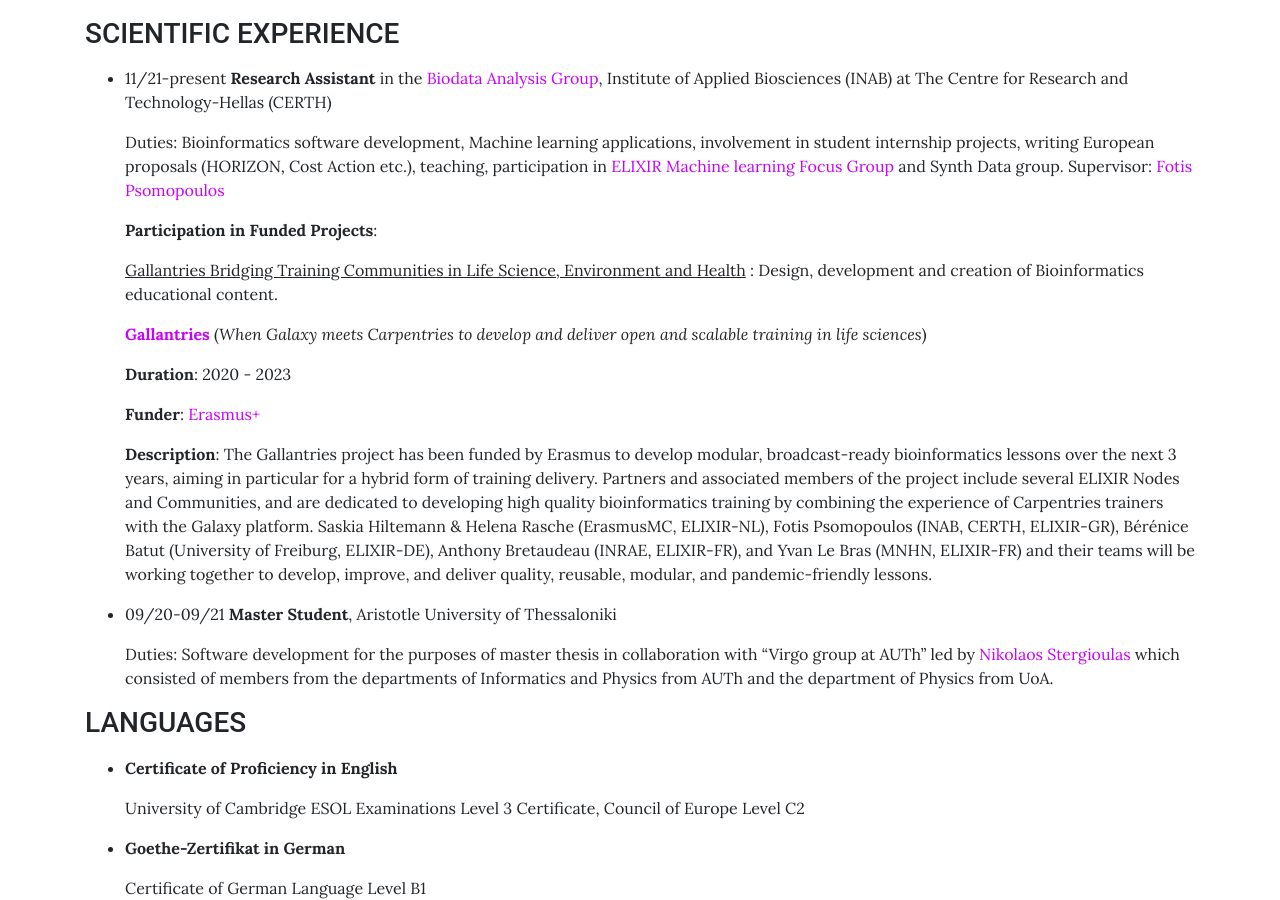
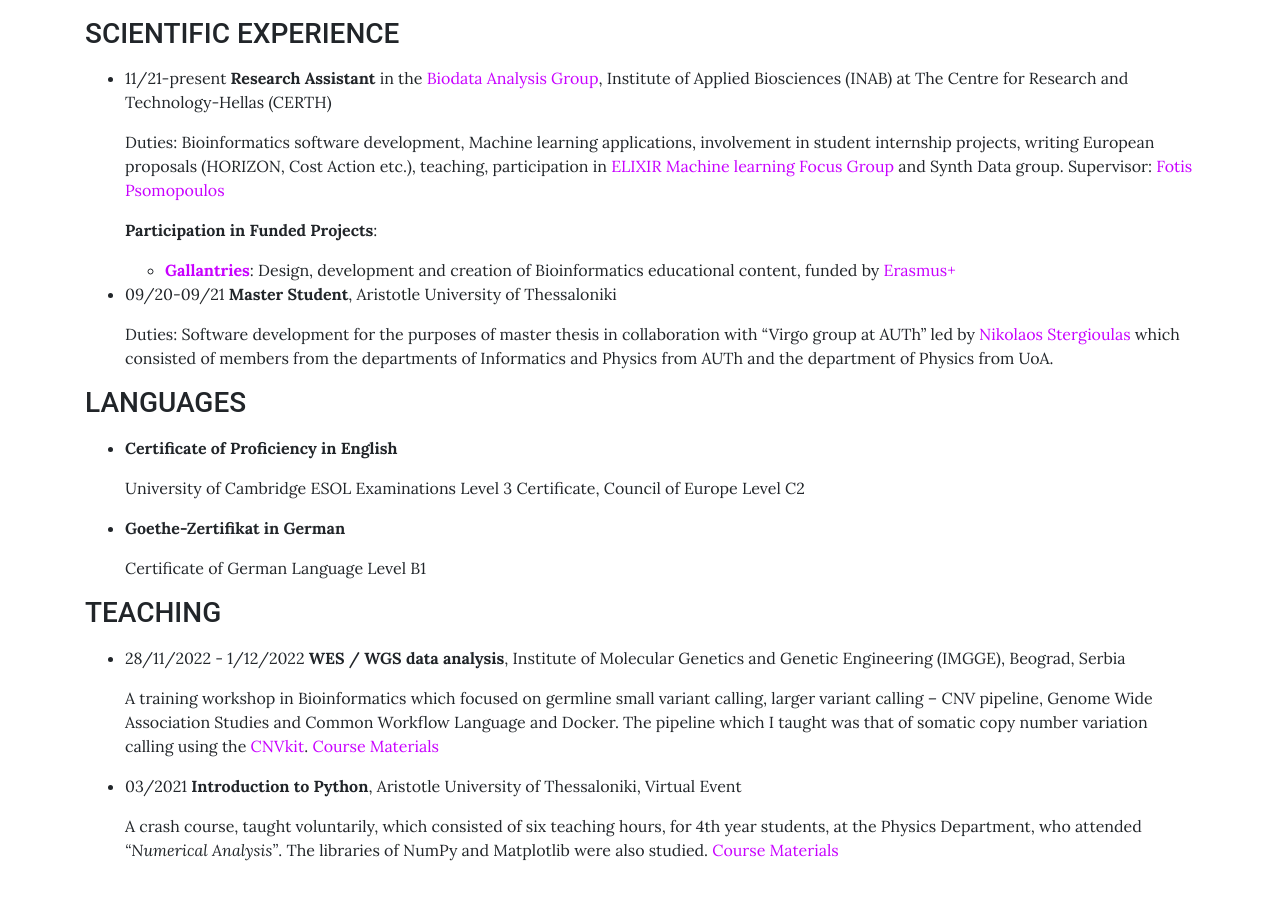
Before and after one commit to sfragkoul/sfragkoul.github.io, a Jekyll site: the page built from pages/CV.md, in a window 1280 px wide and 900 px high, scrolled down 621 px. Built offline with Jekyll 4.4.1, drawn with Linux system fonts in a browser that asks for light colours.

Commit message:
Update CV.md

```diff
--- a/pages/CV.md
+++ b/pages/CV.md
@@ -32,15 +32,7 @@
 
    **Participation in Funded Projects**:
 
-   <ins>Gallantries Bridging Training Communities in Life Science, Environment and Health</ins> : Design, development and creation of Bioinformatics educational content.
-
-     [**Gallantries**](https://gallantries.github.io/) (_When Galaxy meets Carpentries to develop and deliver open and scalable training in life sciences_)
-
-    **Duration**: 2020 - 2023
-
-   **Funder**: [Erasmus+](https://ec.europa.eu/programmes/erasmus-plus/node_en)
-
-    **Description**: The Gallantries project has been funded by Erasmus to develop modular, broadcast-ready bioinformatics lessons over the next 3 years, aiming in particular for a hybrid form of training delivery. Partners and associated members of the project include several ELIXIR Nodes and Communities, and are dedicated to developing high quality bioinformatics training by combining the experience of Carpentries trainers with the Galaxy platform. Saskia Hiltemann & Helena Rasche (ErasmusMC, ELIXIR-NL), Fotis Psomopoulos (INAB, CERTH, ELIXIR-GR), Bérénice Batut (University of Freiburg, ELIXIR-DE), Anthony Bretaudeau (INRAE, ELIXIR-FR), and Yvan Le  Bras (MNHN, ELIXIR-FR) and their teams will be working together to develop, improve, and deliver quality, reusable, modular, and pandemic-friendly lessons.
+    - [**Gallantries**](https://gallantries.github.io/): Design, development and creation of Bioinformatics educational content, funded by [Erasmus+](https://ec.europa.eu/programmes/erasmus-plus/node_en)
 
 
 - 09/20-09/21 	**Master Student**, Aristotle University of Thessaloniki
```
